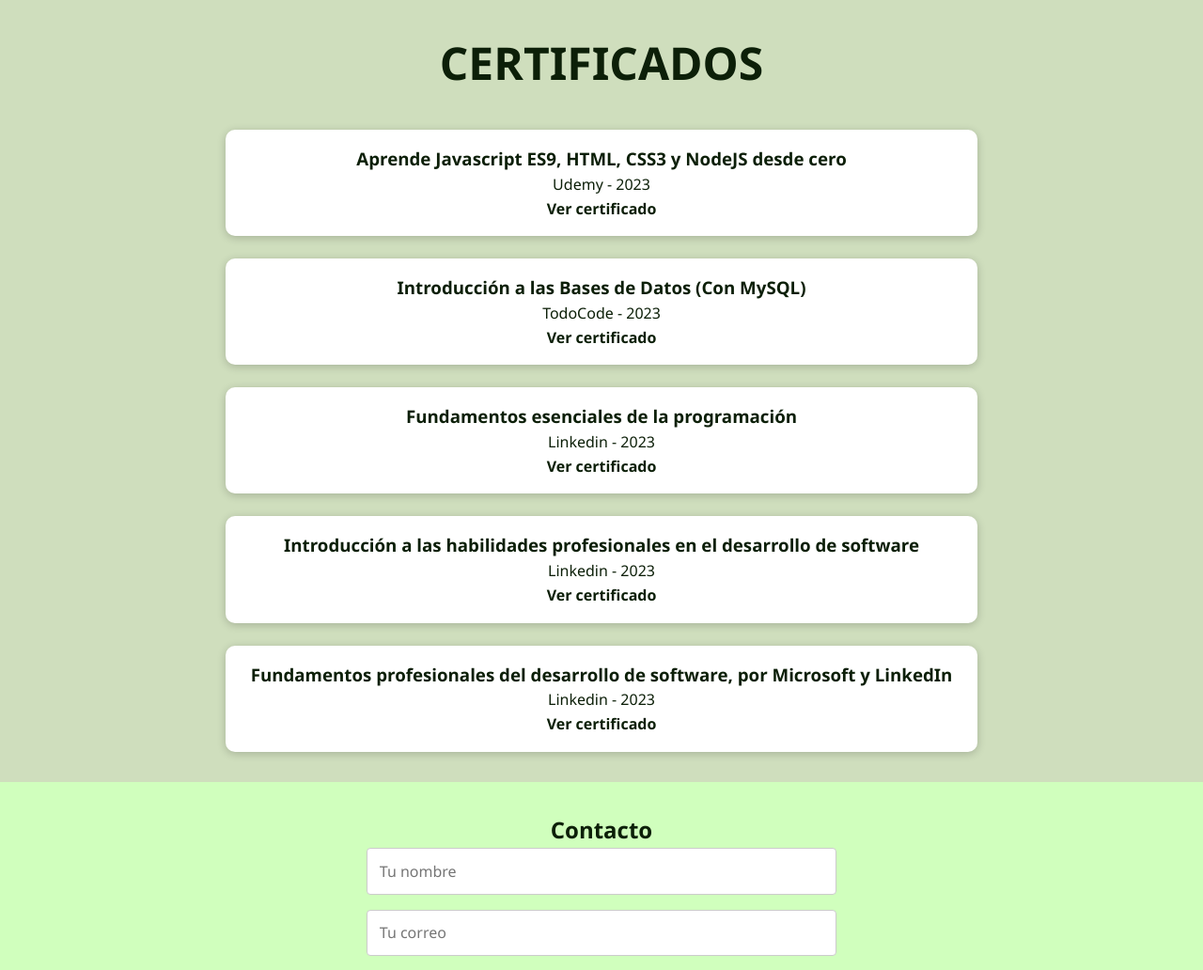
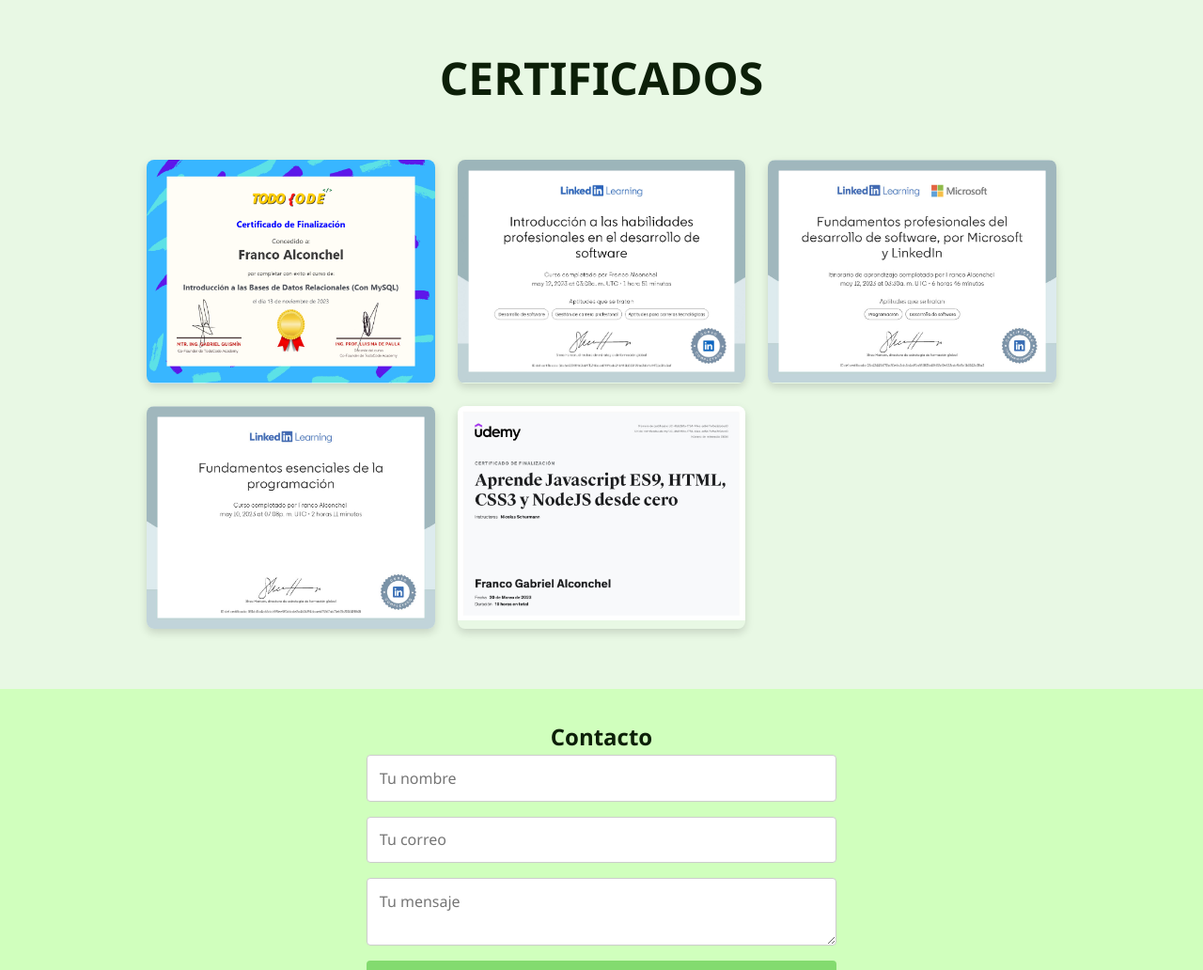
Before and after one commit to Francog0711/Portfolio, a website: page index.html in a window 1280 px wide. Shown: the part 2460-3492 px from the top of the page at 94% size. Drawn offline with nearby package versions, Linux system fonts and the light colour scheme; some packages are replaced by stand-ins of ours; a script that the page names is missing.

Commit message:
finalizacion del portafolio

```diff
--- a/index.html
+++ b/index.html
@@ -114,36 +114,22 @@
   <!-- Certificados -->
 <section id="certificates" class="certificates">
   <h2>CERTIFICADOS</h2>
-  <div class="certificates-container">
-    <div class="certificate-card">
-      <h3>Aprende Javascript ES9, HTML, CSS3 y NodeJS desde cero
-</h3>
-      <p>Udemy - 2023</p>
-      <a href="https://drive.google.com/file/d/1FBjogI7OeY0Dr8MiJUyUo19FqnKTW9Qn/view?usp=sharing" target="_blank">Ver certificado</a>
+  <div class="certificates-gallery">
+    <div class="certificate-item">
+      <img src="images/certificado franco TodoCode.png" alt="Certificado 1">
     </div>
-    <div class="certificate-card">
-    <h3>Introducción a las Bases de Datos (Con MySQL)
-</h3>
-      <p>TodoCode - 2023</p>
-      <a href="https://drive.google.com/file/d/1h1J8Q3tyQrydd6g2SuAnvyIH3lt_1ToR/view?usp=sharing" target="_blank">Ver certificado</a>
-  </div>
-  <div class="certificate-card">
-    <h3>Fundamentos esenciales de la programación
-</h3>
-      <p>Linkedin - 2023</p>
-      <a href="https://drive.google.com/file/d/1RiDgyDlcnjaBYcaIio2Ziw3IZZbviouZ/view?usp=sharing" target="_blank">Ver certificado</a>
-  </div>
-  <div class="certificate-card">
-    <h3>Introducción a las habilidades profesionales en el desarrollo de software
-</h3>
-      <p>Linkedin - 2023</p>
-      <a href="https://drive.google.com/file/d/1-jG2Wm4Q_PVdurDExSBTEXOpEf8JH1z_/view?usp=sharing" target="_blank">Ver certificado</a>
-  </div>
-  <div class="certificate-card">
-    <h3>Fundamentos profesionales del desarrollo de software, por Microsoft y LinkedIn
-</h3>
-      <p>Linkedin - 2023</p>
-      <a href="https://drive.google.com/file/d/1MSAkLKKyg7PQAshVRjk4Xh5pszNVh6Q7/view?usp=sharing" target="_blank">Ver certificado</a>
+    <div class="certificate-item">
+      <img src="images/CertificadoDeFinalizacion_Introduccion a las habilidades profesionales en el desarrollo de software_page-0001.jpg" alt="Certificado 2">
+    </div>
+    <div class="certificate-item">
+      <img src="images/fundamentos microsoft y linkedin.jpg" alt="Certificado 3">
+    </div>
+     <div class="certificate-item">
+      <img src="images/fundamentos progrmacion linkedin.jpg" alt="Certificado 4">
+    </div>
+    <div class="certificate-item">
+      <img src="images/udemy franco.jpg" alt="Certificado 5">
+    </div>
   </div>
 </section>
 
@@ -169,6 +155,8 @@
     </div>
   </footer>
 
+
+<!--nav responsive-->
 <script>
   const burger = document.getElementById('burger');
   const navLinks = document.querySelector('.navbar-links');
@@ -178,6 +166,31 @@
   });
 </script>
 
+
+<!--modal para agrandar las img de los certificados-->
+<div id="certModal" style="display:none; position:fixed; z-index:1001; top:0; left:0; width:100%; height:100%; background-color: rgba(0,0,0,0.8); justify-content:center; align-items:center;">
+  <img id="certModalImg" src="" style="max-width:90%; max-height:90%; border: 5px solid white; border-radius: 10px;">
+</div>
+
+
+<script>
+  const items = document.querySelectorAll(".certificate-item img");
+  const modal = document.getElementById("certModal");
+  const modalImg = document.getElementById("certModalImg");
+
+  items.forEach(img => {
+    img.addEventListener("click", () => {
+      modal.style.display = "flex";
+      modalImg.src = img.src;
+    });
+  });
+
+  modal.addEventListener("click", () => {
+    modal.style.display = "none";
+  });
+</script>
+
+<!--sweetalert para contacto-->
 <script src="https://cdn.jsdelivr.net/npm/sweetalert2@11"></script>
 <script>
   document.getElementById('contact-form').addEventListener('submit', async function (e) {
--- a/package.json
+++ b/package.json
@@ -4,6 +4,7 @@
     "cors": "^2.8.5",
     "dotenv": "^16.5.0",
     "express": "^5.1.0",
+    "mongodb": "^6.18.0",
     "mongoose": "^8.16.0",
     "nodemailer": "^7.0.3"
   }
--- a/style.css
+++ b/style.css
@@ -251,8 +251,8 @@
 
 /*certificados*/
 .certificates {
-  padding: 2rem 1rem;
-  background: #cfdebd;
+  padding: 3rem 1rem;
+  background: #e8f8e4;
   text-align: center;
 }
 
@@ -261,31 +261,33 @@
   margin-bottom: 2rem;
 }
 
-.certificates-container {
-  display: flex;
-  flex-direction: column;
+.certificates-gallery {
+  display: grid;
+  grid-template-columns: repeat(auto-fit, minmax(250px, 1fr));
   gap: 1.5rem;
-  max-width: 800px;
+  max-width: 1000px;
   margin: auto;
+  padding: 1rem;
 }
 
-.certificate-card {
-  background: #ffffff;
-  padding: 1rem;
-  border-radius: 10px;
-  box-shadow: 0px 2px 10px rgba(0, 0, 0, 0.2);
+.certificate-item {
+  border-radius: 8px;
+  overflow: hidden;
+  box-shadow: 0 4px 10px rgba(0,0,0,0.15);
+  transition: transform 0.3s ease;
+  cursor: pointer;
 }
 
-.certificate-card a {
-  text-decoration: none;
-  color: #0c1f08;
-  font-weight: bold;
-  transition: color 0.2s;
+.certificate-item:hover {
+  transform: scale(1.05);
 }
 
-.certificate-card a:hover {
-  color: #e05a2a;
+.certificate-item img {
+  width: 100%;
+  height: auto;
+  display: block;
 }
+
 
 /* Footer */
 footer {
```
Also changed, not shown: server.js (+5 -5 lines), images/CertificadoDeFinalizacion_Introduccion a las habilidades profesionales en el desarrollo de software_page-0001.jpg (added), images/certificado franco TodoCode.png (added), images/fundamentos microsoft y linkedin.jpg (added), images/fundamentos progrmacion linkedin.jpg (added), images/udemy franco.jpg (added), 1 other file.
